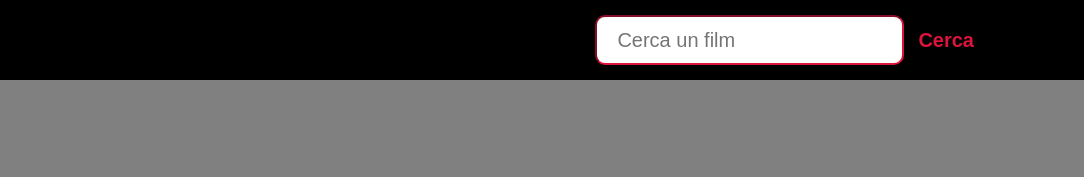
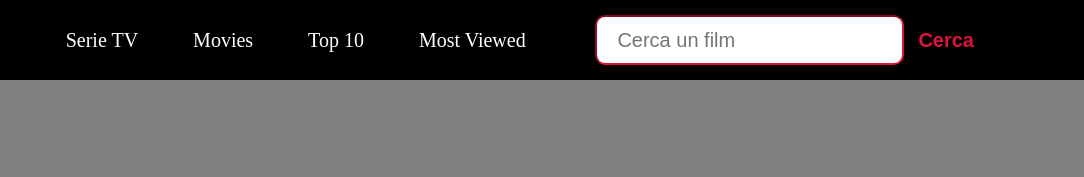
Before and after one commit to MSabbatini98/vue-boolflix, a plain HTML site: page index.html in a window 1280 px wide. Shown: the top 177 px of the page, 196-1280 px from the left. Drawn offline with nearby package versions, Linux system fonts and the light colour scheme.

Commit message:
Milestone 4
Added nav_bar

```diff
--- a/index.html
+++ b/index.html
@@ -26,8 +26,18 @@
     <div id="app_Vue">
         <header>
             <div class="header_content">
-                <div class="logo_img">
-                    <img src="img/drawing_logo.svg" alt="Homemade Logo BOOLFLIX">
+                <div @click="svuotaMovie" class="logo_img">
+                    <img  src="img/drawing_logo.svg" alt="Homemade Logo BOOLFLIX">
+                </div>
+                <div class="nav_bar">
+                    <nav>
+                        <ul>
+                            <li> Serie TV </li>
+                            <li> Movies </li>
+                            <li> Top 10 </li>
+                            <li> Most Viewed </li>
+                        </ul>
+                    </nav>
                 </div>
                 <div class="search">
                     <label for="search_bar" > Inserisci il film da cercare</label>
@@ -41,7 +51,6 @@
             <div class="movie_container"  v-if="params.query">
                 <div class="card " v-for="movie in movies">
 
-                    <!-- <img src="img/not_found.PNG"> -->
                     <img class ="poster" :src=" movie.poster_path ? 'https://image.tmdb.org/t/p/w300' + movie.poster_path : 'img/not_found.PNG' " alt=" poster del film di cui il titolo">
                     <div class="overlay">
                         <ul>
@@ -76,7 +85,6 @@
                 </div>
             </div>
             <div v-else-if="!params.query" class="error_message">
-                <!-- todo add in css -->
                 <h2 > Cerca il tuo film o la tua serie tv preferita !  </h2>
             </div>
 
--- a/script.js
+++ b/script.js
@@ -55,6 +55,11 @@ var app_Vue = new Vue (
                 this.star_num = num.toFixed();
                 console.log(this.star_num, num)
                 return this.star_num;
+            },
+            svuotaMovie() {
+                console.log("HELOTHERE");
+                this.movie = [];
+                this.query = "";
             }
 
         }, // ? finiscono i methods
--- a/style.css
+++ b/style.css
@@ -24,8 +24,10 @@ header {
     height: 80px;
     overflow-y: hidden;
 }
+/* ????????????????????????????? logo */
 .logo_img{
     width: 15%;
+    cursor: pointer;
 }
 .logo_img img{
     height: 250px;
@@ -33,6 +35,26 @@ header {
     margin: -125px 0 0 -100px;
     transform: scale(0.2);
     transform: translate(100px, 50px);
+}
+/* ????????????????????????????? nav_bar */
+.nav_bar {
+    font-size: 20px;
+    align-self: center;
+    color: white;
+}
+.nav_bar ul li{
+    padding: 0 10px;
+    margin: 0 15px;
+    cursor: pointer;
+    display: inline-block;
+    list-style: none;
+
+}
+.nav_bar ul li:hover{
+    color: crimson;
+    border: crimson 2px solid;
+    transform: scale(1.5);
+    border-radius: 10px;
 }
 /* ????????????????????????????? search */
 .search{
@@ -58,10 +80,10 @@ header {
     font-weight: bolder;
     margin-right: 100px;
     color: crimson;
+}
 
-}
 label {
-    visibility: hidden;
+    display: none;
 }
 
 /************************************************ MAIN */
```
Also changed, not shown: milestone.html (+5 -5 lines).
